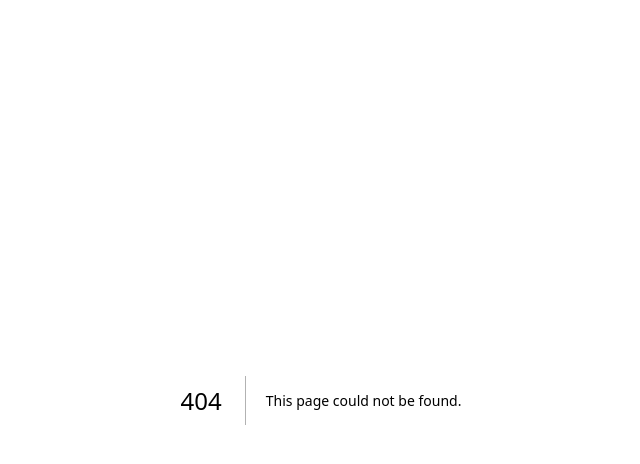
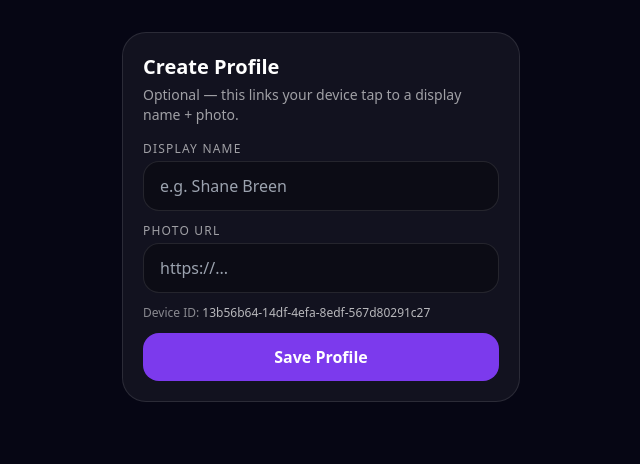
Before and after one commit to Shane-Breen/wheres-my-lighter, a Next.js app: page /profile in a window 1280 px wide. Before the commit this address had no page. Shown: the top 464 px of the page, without its empty margins (319-959 px from the left). Built offline with nearby package versions, Linux system fonts and the light colour scheme.

Commit message:
Create page.tsx

```diff
--- /dev/null
+++ b/app/profile/page.tsx
@@ -0,0 +1,83 @@
+"use client";
+
+import { useMemo, useState } from "react";
+import { getOrCreateVisitorId } from "@/lib/visitorId";
+
+export default function ProfilePage() {
+  const visitorId = useMemo(() => getOrCreateVisitorId(), []);
+  const [name, setName] = useState("");
+  const [photoUrl, setPhotoUrl] = useState("");
+  const [busy, setBusy] = useState(false);
+
+  async function save() {
+    setBusy(true);
+    try {
+      const r = await fetch("/api/profile", {
+        method: "POST",
+        headers: { "Content-Type": "application/json" },
+        body: JSON.stringify({
+          visitor_id: visitorId,
+          display_name: name.trim() || null,
+          photo_url: photoUrl.trim() || null,
+        }),
+      });
+      if (!r.ok) throw new Error(await r.text());
+      alert("Saved. Go back and tap again — you’ll show as the current holder.");
+    } catch {
+      alert("Couldn’t save profile yet.");
+    } finally {
+      setBusy(false);
+    }
+  }
+
+  return (
+    <main className="min-h-screen bg-[#060614] text-white">
+      <div className="mx-auto w-full max-w-[430px] px-4 pb-10 pt-8">
+        <div className="rounded-3xl border border-white/10 bg-white/5 p-5">
+          <div className="text-xl font-semibold">Create Profile</div>
+          <div className="mt-1 text-sm text-white/60">
+            Optional — this links your device tap to a display name + photo.
+          </div>
+
+          <div className="mt-4 space-y-3">
+            <label className="block">
+              <div className="mb-1 text-xs uppercase tracking-widest text-white/60">
+                Display name
+              </div>
+              <input
+                value={name}
+                onChange={(e) => setName(e.target.value)}
+                className="w-full rounded-2xl border border-white/10 bg-black/30 px-4 py-3 text-white outline-none"
+                placeholder="e.g. Shane Breen"
+              />
+            </label>
+
+            <label className="block">
+              <div className="mb-1 text-xs uppercase tracking-widest text-white/60">
+                Photo URL
+              </div>
+              <input
+                value={photoUrl}
+                onChange={(e) => setPhotoUrl(e.target.value)}
+                className="w-full rounded-2xl border border-white/10 bg-black/30 px-4 py-3 text-white outline-none"
+                placeholder="https://..."
+              />
+            </label>
+
+            <div className="text-xs text-white/50">
+              Device ID: <span className="text-white/70">{visitorId}</span>
+            </div>
+
+            <button
+              onClick={save}
+              disabled={busy}
+              className="mt-2 w-full rounded-2xl bg-[#7c3aed] px-4 py-3 font-semibold hover:brightness-110 disabled:opacity-60"
+            >
+              {busy ? "Saving..." : "Save Profile"}
+            </button>
+          </div>
+        </div>
+      </div>
+    </main>
+  );
+}
```
